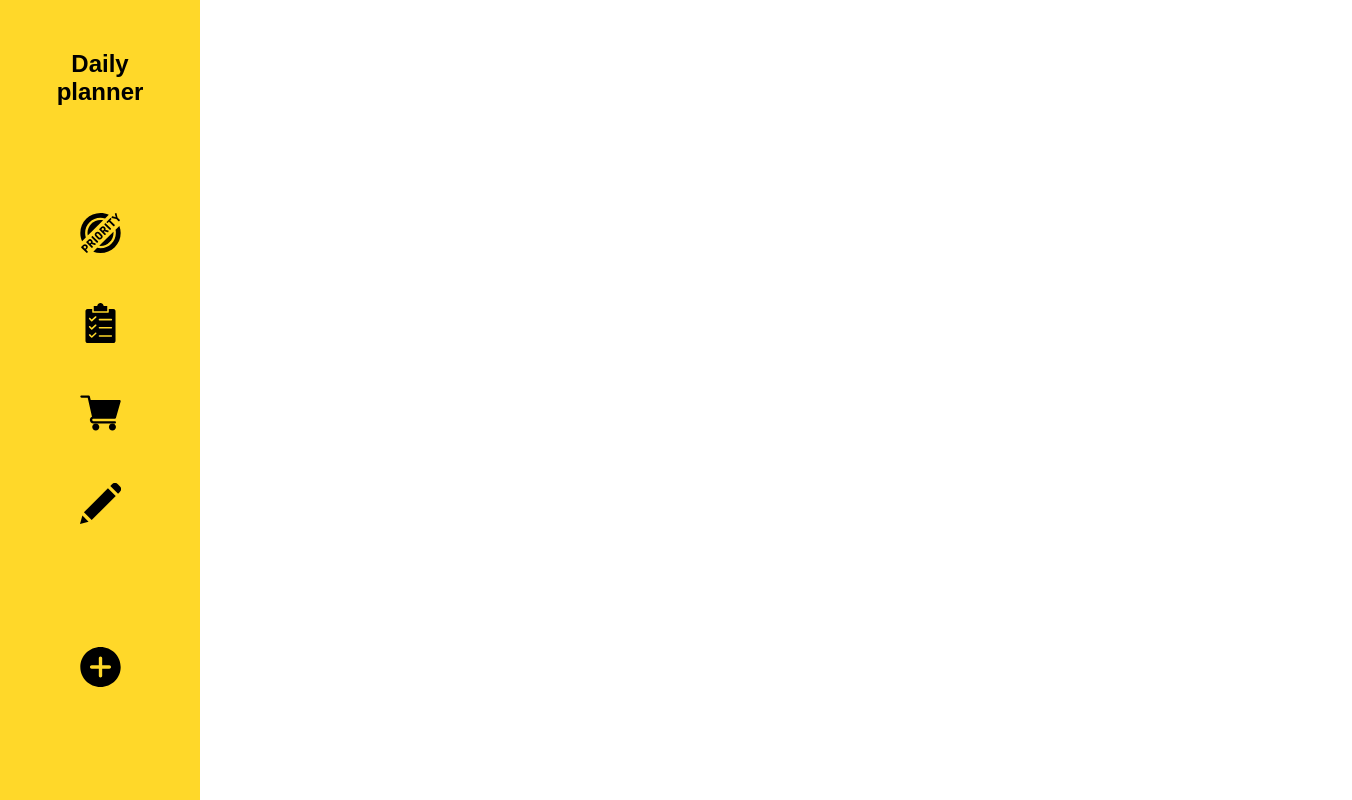
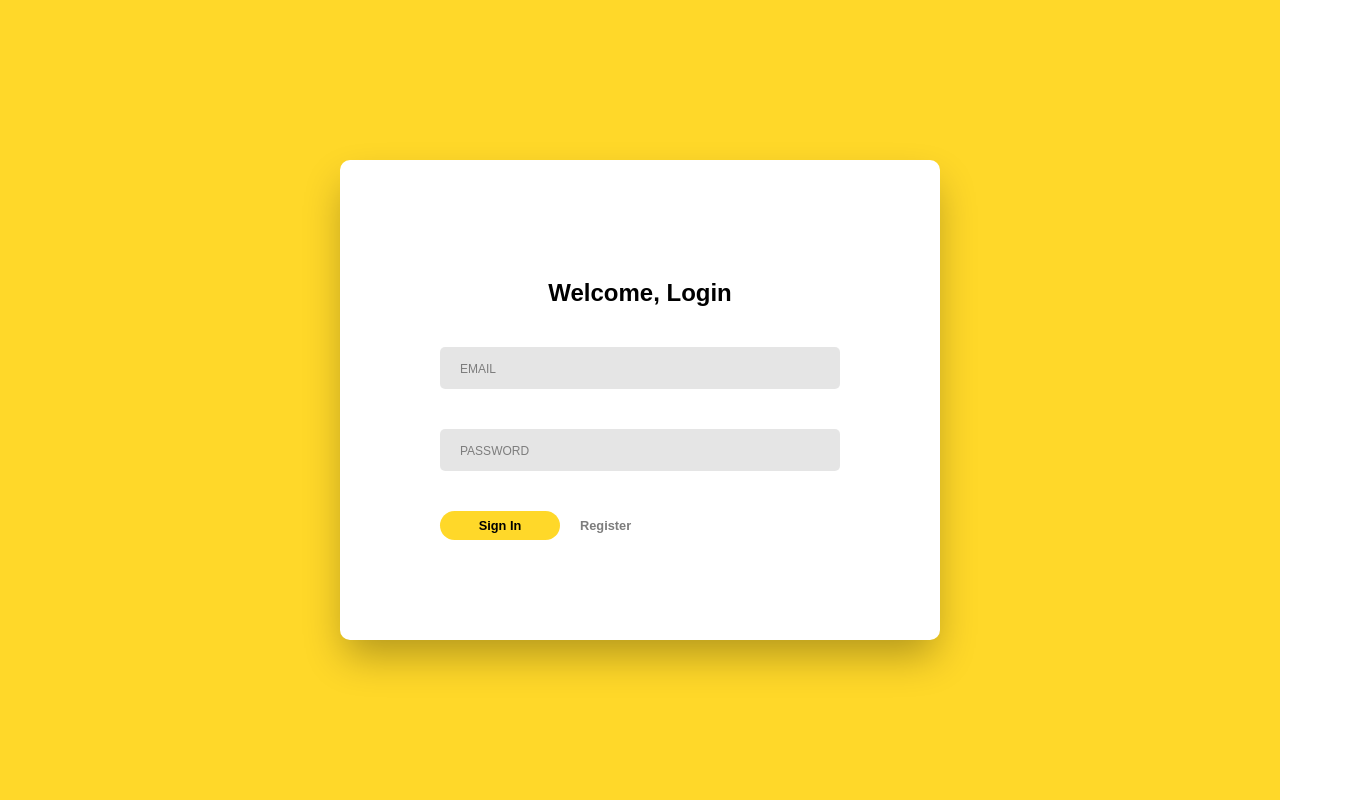
Before and after one commit to AnnaPawlik/Daily-planner, a React (Create React App) app: page / in a window 1280 px wide. Shown: the whole page, 1352 px wide, since content can reach past the window. Built offline with nearby package versions, Linux system fonts and the light colour scheme.

Commit message:
Add Login and Register Page

```diff
--- a/src/App.js
+++ b/src/App.js
@@ -1,66 +1,21 @@
 import React from 'react';
 import { BrowserRouter, Route, Switch } from 'react-router-dom';
-import TopPrioritetsView from './views/TopPrioritetsView';
-import TasksView from './views/TasksView';
-import ShoppingListView from './views/ShoppingListView';
-import NotesView from './views/NotesView';
+import LoginView from './views/LoginView';
 import GlobalStyle from '../src/theme/GlobalStyle';
-import Header from './components/Header/Header';
-import Modal from'./components/Modal/Modal';
-import AppContext from './context';
+import HomeView from './views/HomeView';
+import RegisterView from './views/RegisterView';
 
 class App extends React.Component {
 
-  state = {
-    priority: [],
-    task: [],
-    product: [],
-    note: [],
-    isModalOpen: false,
-  };
-
-  addItem = (e, newItem) => {
-    e.preventDefault();
-    this.setState(prevState => ({
-      [newItem.type]: [...prevState[newItem.type], newItem],
-    }));
-
-    this.closeModal();
-  };
-
-  openModal = () => {
-    this.setState({
-      isModalOpen: true,
-    });
-  };
-
-  closeModal = () => {
-    this.setState({
-      isModalOpen: false,
-    });
-  };
-
   render() {
-
-    const { isModalOpen } = this.state;
-    const contextElements = {
-      ...this.state,
-      addItem: this.addItem
-    }
-
     return (
         <BrowserRouter>
-        <AppContext.Provider value={contextElements}>
           <GlobalStyle/>
-          <Header openModalFn={this.openModal}/>
             <Switch>
-              <Route exact path="/" component={TopPrioritetsView} />
-              <Route path="/tasks" component={TasksView} />
-              <Route path="/shoppinglist" component={ShoppingListView} />
-              <Route path="/notes" component={NotesView} />
+              <Route exact path="/" component={LoginView} />
+              <Route exact path="/register" component={RegisterView} />
+              <Route path="/home" component={HomeView} />
             </Switch>
-            { isModalOpen && <Modal closeModalFn={this.closeModal}/> }
-        </AppContext.Provider>
         </BrowserRouter>
     );
   }
--- a/src/components/Button/Button.js
+++ b/src/components/Button/Button.js
@@ -9,13 +9,13 @@ const Button = styled.button`
   padding: 7px 5px;
   width: 120px;
   font-size: .8em;
-  margin-top: 20px;
+  margin-top: 40px;
 
   ${({secondary}) =>
     secondary && css `
     background-color: #E6E6E6;
     font-size: 10px;
-    margin: 10px 5px;
+    margin: 40px 5px;
   `}
 
   ${({close}) =>
--- a/src/components/Header/Header.js
+++ b/src/components/Header/Header.js
@@ -23,7 +23,7 @@ const Wrapper = styled.header`
     min-width: 200px;
 `;
 
-const Header = ({openModalFn}) => (
+const Header = ({openModalFn }) => (
     <Wrapper>
         <Title>Daily planner</Title>
         <HeaderNavigation />
--- a/src/components/Header/HeaderNavigation.js
+++ b/src/components/Header/HeaderNavigation.js
@@ -32,7 +32,7 @@ const HeaderNavigation = () => (
     <nav>
         <LinksList>
             <ItemList>
-                <ItemLink as={NavLink} to="/" icon={topIcon} />
+                <ItemLink as={NavLink} to="/priority" icon={topIcon} />
             </ItemList>
             <ItemList>
                 <ItemLink as={NavLink} to="/tasks" icon={taskIcon} />
--- a/src/components/Input/Input.js
+++ b/src/components/Input/Input.js
@@ -12,7 +12,7 @@ const FormItem = styled.div`
 const StyledLabel = styled.label`
     color: #7d7d7d;
     position: absolute;
-    top: 10px;
+    top: 15px;
     left: 20px;
     transition: 0.2s ease-out all;
     font-size: 12px;
@@ -23,11 +23,11 @@ const StyledInput = styled.input`
     color: #7d7d7d;
     font-size: 16px;
     border: none;
-    border-radius: 10px;
+    border-radius: 5px;
     line-height: 22px;
     width: 100%;
     background: rgba(0, 0, 0, 0.1);
-    padding: 5px;
+    padding: 10px;
 
     &:not(:placeholder-shown) + ${StyledLabel} {
       top: -22px;
@@ -70,12 +70,12 @@ Input.propTypes = {
   tag: PropTypes.string,
   name: PropTypes.string.isRequired,
   label: PropTypes.string.isRequired,
-  maxLength: PropTypes.number,
+  maxLength: PropTypes.string,
 }
 
 Input.defaultProps = {
   tag: 'input',
-  maxLength: 200,
+  maxLength: '200',
 }
 
 export default Input;
--- a/src/components/List/List.js
+++ b/src/components/List/List.js
@@ -12,13 +12,11 @@ const Wrapper = styled.ul`
 `;
 
 const List = ({items}) => (
-    <div>
-        <Wrapper>
-            {items.map(item => (
-                <ListItem key={item.name} {...item}/>
-            ))}
-        </Wrapper>
-    </div>
+    <Wrapper>
+        {items.map(item => (
+            <ListItem key={item.name} {...item}/>
+        ))}
+    </Wrapper>
 );
 
 export default List;
--- a/src/components/List/ListItem.js
+++ b/src/components/List/ListItem.js
@@ -26,6 +26,7 @@ const InnerWrapper = styled.li`
     box-shadow: 0 10px 20px -5px rgba(0, 0, 0, .3);
     border-radius: 10px;
     width: 400px;
+    max-height: 250px;
     margin: 40px;
 `;
 
--- /dev/null
+++ b/src/views/HomeView.js
@@ -0,0 +1,71 @@
+import React from 'react';
+import { BrowserRouter, Route, Switch } from 'react-router-dom';
+import TopPrioritetsView from '../views/TopPrioritetsView';
+import TasksView from '../views/TasksView';
+import ShoppingListView from '../views/ShoppingListView';
+import NotesView from '../views/NotesView';
+import GlobalStyle from '../theme/GlobalStyle';
+import Header from '../components/Header/Header';
+import Modal from'../components/Modal/Modal';
+import AppContext from '../context';
+// import RegisterView from './RegisterView';
+// import LoginView from './LoginView';
+
+class HomeView extends React.Component {
+
+  state = {
+    priority: [],
+    task: [],
+    product: [],
+    note: [],
+    isModalOpen: false,
+  };
+
+  addItem = (e, newItem) => {
+    e.preventDefault();
+    this.setState(prevState => ({
+      [newItem.type]: [...prevState[newItem.type], newItem],
+    }));
+
+    this.closeModal();
+  };
+
+  openModal = () => {
+    this.setState({
+      isModalOpen: true,
+    });
+  };
+
+  closeModal = () => {
+    this.setState({
+      isModalOpen: false,
+    });
+  };
+
+  render() {
+
+    const { isModalOpen } = this.state;
+    const contextElements = {
+      ...this.state,
+      addItem: this.addItem
+    }
+
+    return (
+        <BrowserRouter>
+        <AppContext.Provider value={contextElements}>
+          <GlobalStyle/>
+          <Header openModalFn={this.openModal}/>
+            <Switch>
+              <Route path="/priority" component={TopPrioritetsView} />
+              <Route path="/tasks" component={TasksView} />
+              <Route path="/shoppinglist" component={ShoppingListView} />
+              <Route path="/notes" component={NotesView} />
+            </Switch>
+            { isModalOpen && <Modal closeModalFn={this.closeModal}/> }
+        </AppContext.Provider>
+        </BrowserRouter>
+    );
+  }
+};
+
+export default HomeView;
--- /dev/null
+++ b/src/views/LoginView.js
@@ -0,0 +1,78 @@
+import React from 'react';
+import { NavLink } from 'react-router-dom';
+import styled from 'styled-components';
+import Title from '../components/Title/Title';
+import Input from '../components/Input/Input';
+import Button from '../components/Button/Button';
+
+const Wrapper = styled.div`
+    width: 100vw;
+    background-color: #FFD829;
+    display: flex;
+    justify-content: center;
+    align-items: center;
+`;
+const StyledForm = styled.form`
+    width: 100%;
+    max-width: 600px;
+    margin: 0 auto;
+    background-color: #fff;
+    padding: 100px;
+    border-radius: 10px;
+    box-shadow: 0 20px 40px -5px rgba(0, 0, 0, .3);
+
+`;
+
+const Link = styled(Button)`
+    text-decoration: none;
+    background-color: #fff;
+    color: #7d7d7d;
+    margin-left: 15px;
+`;
+
+class LoginView extends React.Component {
+
+    state = {
+        email: '',
+        password: '',
+    };
+
+    handleInputChange = e => {
+        this.setState({
+            [e.target.name] : e.target.value,
+        })
+    };
+
+    handleSubmit = e => {
+        e.preventDefault();
+    };
+
+    render() {
+        return(
+            <Wrapper>
+                <StyledForm
+                    autoComplete="off"
+                    onSubmit={this.handleSubmit}
+                >
+                    <Title>Welcome, Login</Title>
+                    <Input
+                        onChange={this.handleInputChange}
+                        value={this.state.email}
+                        name="email"
+                        label="email"
+                    />
+                    <Input
+                        onChange={this.handleInputChange}
+                        value={this.state.password}
+                        name="password"
+                        label="password"
+                    />
+                    <Button>Sign In</Button>
+                    <Link as={NavLink} to="/register">Register</Link>
+                </StyledForm>
+            </Wrapper>
+        );
+    }
+}
+
+export default LoginView;
--- /dev/null
+++ b/src/views/RegisterView.js
@@ -0,0 +1,85 @@
+import React from 'react';
+import { NavLink } from 'react-router-dom';
+import styled from 'styled-components';
+import Title from '../components/Title/Title';
+import Input from '../components/Input/Input';
+import Button from '../components/Button/Button';
+
+const Wrapper = styled.div`
+    width: 100vw;
+    background-color: #FFD829;
+    display: flex;
+    justify-content: center;
+    align-items: center;
+`;
+const StyledForm = styled.form`
+    width: 100%;
+    max-width: 600px;
+    margin: 0 auto;
+    background-color: #fff;
+    padding: 100px;
+    border-radius: 10px;
+    box-shadow: 0 20px 40px -5px rgba(0, 0, 0, .3);
+
+`;
+
+const Link = styled(Button)`
+    text-decoration: none;
+    background-color: #fff;
+    color: #7d7d7d;
+    margin-left: 15px;
+`;
+
+class RegisterView extends React.Component {
+
+    state = {
+        username: '',
+        email: '',
+        password: '',
+    };
+
+    handleInputChange = e => {
+        this.setState({
+            [e.target.name] : e.target.value,
+        })
+    };
+
+    handleSubmit = e => {
+        e.preventDefault();
+    };
+
+    render() {
+        return(
+            <Wrapper>
+                <StyledForm
+                    autoComplete="off"
+                    onSubmit={this.handleSubmit}
+                >
+                    <Title>Welcome, Create Account</Title>
+                    <Input
+                        onChange={this.handleInputChange}
+                        value={this.state.username}
+                        name="username"
+                        label="username"
+                    />
+                    <Input
+                        onChange={this.handleInputChange}
+                        value={this.state.email}
+                        name="email"
+                        label="email"
+                    />
+                    <Input
+                        onChange={this.handleInputChange}
+                        value={this.state.password}
+                        name="password"
+                        label="password"
+                    />
+                    <Button>Sign Up</Button>
+                    <Link as={NavLink} to="/">Cancel</Link>
+                </StyledForm>
+            </Wrapper>
+        );
+    }
+}
+
+export default RegisterView;
```
